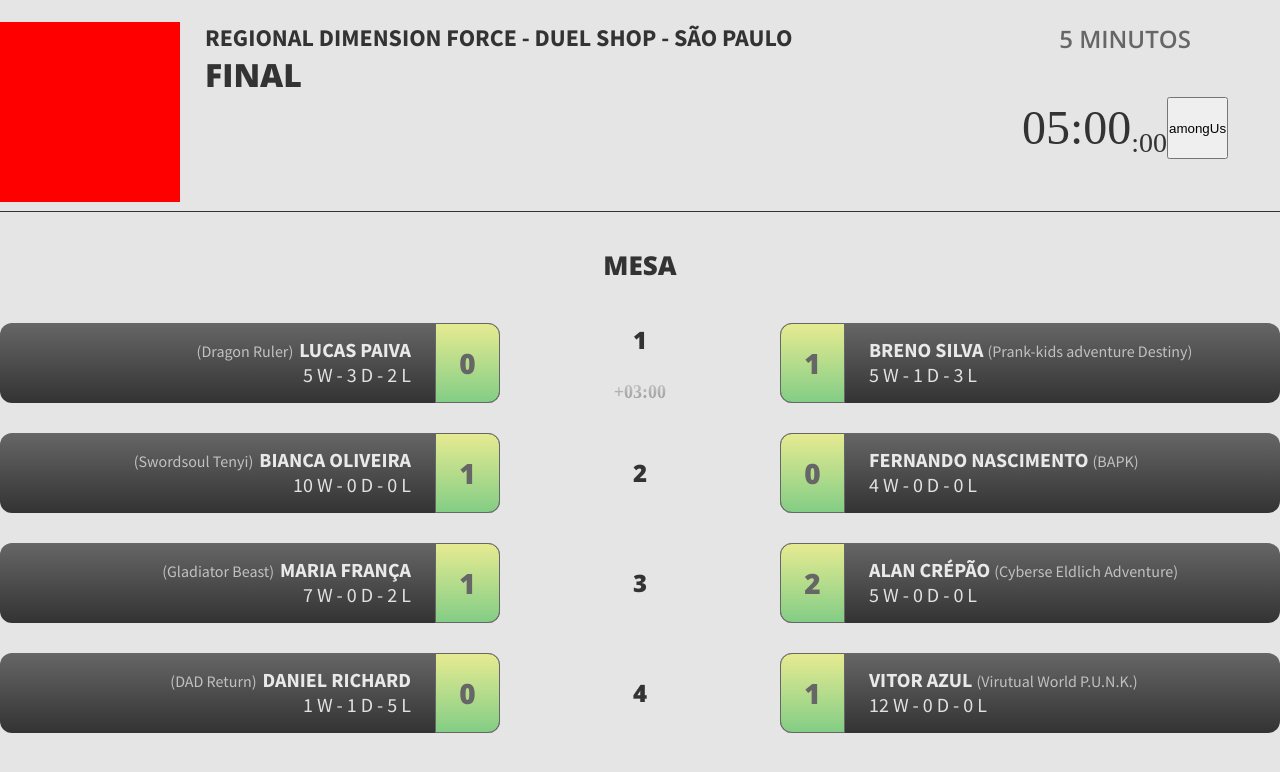
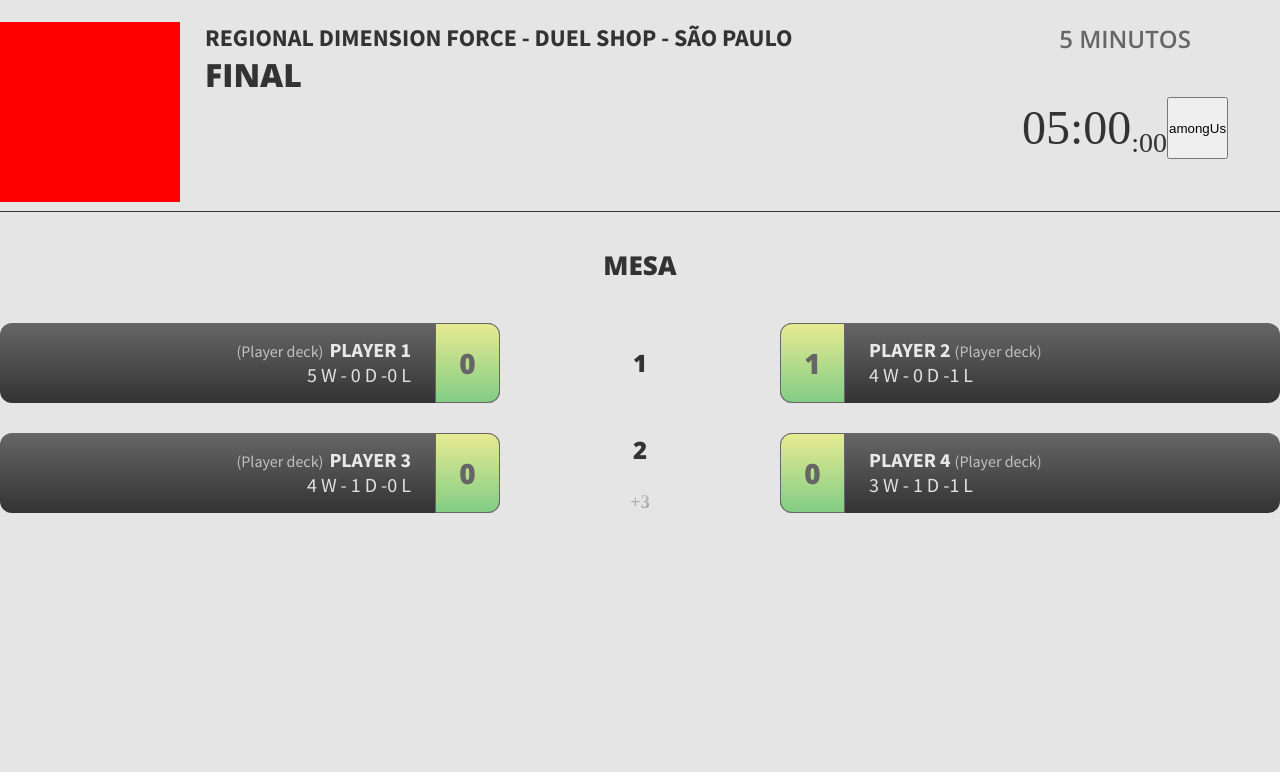
Before and after one commit to brunogirome/scorekeeper-online, a React (Create React App) app: page / in a window 1280 px wide. Shown: the top 772 px of the page. Built offline with nearby package versions, Linux system fonts and the light colour scheme; a web font is replaced by a local one.

Commit message:
Rework on standings pages for ul/li

```diff
--- a/src/pages/Standings/index.tsx
+++ b/src/pages/Standings/index.tsx
@@ -1,83 +1,48 @@
 import { Header } from '../Header';
 
-import { Container, PlayerCard, Score, PlayerText, Tables } from './styles';
+import { Container, PlayerCard, Score, PlayerText, Table } from './styles';
 
 export function Standings() {
-  const players1 = [
+  const rounds = [
     {
-      id: 1,
-      name: 'Lucas paiva',
-      deck: 'Dragon Ruler',
-      wins: 5,
-      draws: 3,
-      looses: 2,
-      score: 0,
+      table: 1,
+      player1: {
+        name: 'Player 1',
+        deck: 'Player deck',
+        wins: 5,
+        draws: 0,
+        looses: 0,
+      },
+      player2: {
+        name: 'Player 2',
+        deck: 'Player deck',
+        wins: 4,
+        draws: 0,
+        looses: 1,
+      },
+      score_1: 0,
+      score_2: 1,
+      extra_time: 0,
     },
     {
-      id: 2,
-      name: 'Bianca Oliveira',
-      deck: 'Swordsoul Tenyi',
-      wins: 10,
-      draws: 0,
-      looses: 0,
-      score: 1,
-    },
-    {
-      id: 3,
-      name: 'Maria França',
-      deck: 'Gladiator Beast',
-      wins: 7,
-      draws: 0,
-      looses: 2,
-      score: 1,
-    },
-    {
-      id: 4,
-      name: 'Daniel Richard',
-      deck: 'DAD Return',
-      wins: 1,
-      draws: 1,
-      looses: 5,
-      score: 0,
-    },
-  ];
-
-  const players2 = [
-    {
-      id: 5,
-      name: 'Breno Silva',
-      deck: 'Prank-kids adventure Destiny',
-      wins: 5,
-      draws: 1,
-      looses: 3,
-      score: 1,
-    },
-    {
-      id: 6,
-      name: 'Fernando Nascimento',
-      deck: 'BAPK',
-      wins: 4,
-      draws: 0,
-      looses: 0,
-      score: 0,
-    },
-    {
-      id: 7,
-      name: 'Alan Crépão',
-      deck: 'Cyberse Eldlich Adventure',
-      wins: 5,
-      draws: 0,
-      looses: 0,
-      score: 2,
-    },
-    {
-      id: 8,
-      name: 'Vitor Azul',
-      deck: 'Virutual World P.U.N.K.',
-      wins: 12,
-      draws: 0,
-      looses: 0,
-      score: 1,
+      table: 2,
+      player1: {
+        name: 'Player 3',
+        deck: 'Player deck',
+        wins: 4,
+        draws: 1,
+        looses: 0,
+      },
+      player2: {
+        name: 'Player 4',
+        deck: 'Player deck',
+        wins: 3,
+        draws: 1,
+        looses: 1,
+      },
+      score_1: 0,
+      score_2: 0,
+      extra_time: 3,
     },
   ];
 
@@ -86,46 +51,40 @@ export function Standings() {
       <Header />
       <Container>
         <h1>MESA</h1>
-        <div>
-          <div>
-            {players1.map(player => (
-              <PlayerCard side="left" key={player.id}>
+        <ul>
+          {rounds.map(round => (
+            <li>
+              <PlayerCard side="left">
                 <PlayerText side="left">
                   <p>
-                    <span>({player.deck})</span> {player.name}
+                    <span>({round.player1.deck})</span> {round.player1.name}
                   </p>
                   <span>
-                    {player.wins} W - {player.draws} D - {player.looses} L
+                    {round.player1.wins} W - {round.player1.draws} D -
+                    {round.player1.looses} L
                   </span>
                 </PlayerText>
-                <Score side="left">{player.score}</Score>
+                <Score side="left">{round.score_1}</Score>
               </PlayerCard>
-            ))}
-          </div>
-          <Tables>
-            <div>
-              1<span>+03:00</span>
-            </div>
-            <div>2</div>
-            <div>3</div>
-            <div>4</div>
-          </Tables>
-          <div>
-            {players2.map(player => (
-              <PlayerCard side="right" key={player.id}>
-                <Score side="right">{player.score}</Score>
+              <Table>
+                {round.table}
+                {round.extra_time > 0 && <span>+{round.extra_time}</span>}
+              </Table>
+              <PlayerCard side="right">
+                <Score side="right">{round.score_2}</Score>
                 <PlayerText side="right">
                   <p>
-                    {player.name} <span>({player.deck})</span>
+                    {round.player2.name} <span>({round.player2.deck})</span>
                   </p>
                   <span>
-                    {player.wins} W - {player.draws} D - {player.looses} L
+                    {round.player2.wins} W - {round.player2.draws} D -
+                    {round.player2.looses} L
                   </span>
                 </PlayerText>
               </PlayerCard>
-            ))}
-          </div>
-        </div>
+            </li>
+          ))}
+        </ul>
       </Container>
     </>
   );
--- a/src/pages/Standings/styles.ts
+++ b/src/pages/Standings/styles.ts
@@ -26,6 +26,16 @@ export const Container = styled.div`
     display: flex;
     justify-content: space-between;
   }
+
+  li {
+    list-style-type: none;
+
+    display: flex;
+    flex-direction: row;
+    justify-content: space-between;
+
+    margin-top: 30px;
+  }
 `;
 
 export const PlayerCard = styled.div<{ side: string }>`
@@ -37,8 +47,6 @@ export const PlayerCard = styled.div<{ side: string }>`
 
   border-radius: 12px;
   background: linear-gradient(180deg, #666666 0%, #333333 100%);
-
-  margin-top: 30px;
 
   display: flex;
 `;
@@ -111,8 +119,7 @@ export const Score = styled.div<{ side: string }>`
     props.side === 'right' ? '12px 0px 0px 12px' : '0px 12px 12px 0px'};
 `;
 
-export const Tables = styled.div`
-  div {
+export const Table = styled.div`
   font-family: 'Open Sans', sans-serif;
   font-size: 24px;
   font-weight: bold;
@@ -126,8 +133,6 @@ export const Tables = styled.div`
   height: 80px;
   width: 250px;
 
-    margin-top: 30px;
-
   span {
     margin-top: auto;
     font-family: 'Digital Numbers';
@@ -136,9 +141,7 @@ export const Tables = styled.div`
     -webkit-background-clip: text;
     -webkit-text-fill-color: transparent;
     background-clip: text;
-      text-fill-color: transparent;
 
     font-size: 18px;
   }
-  }
 `;
```
Lines whose indentation alone changed are shown as unchanged.
